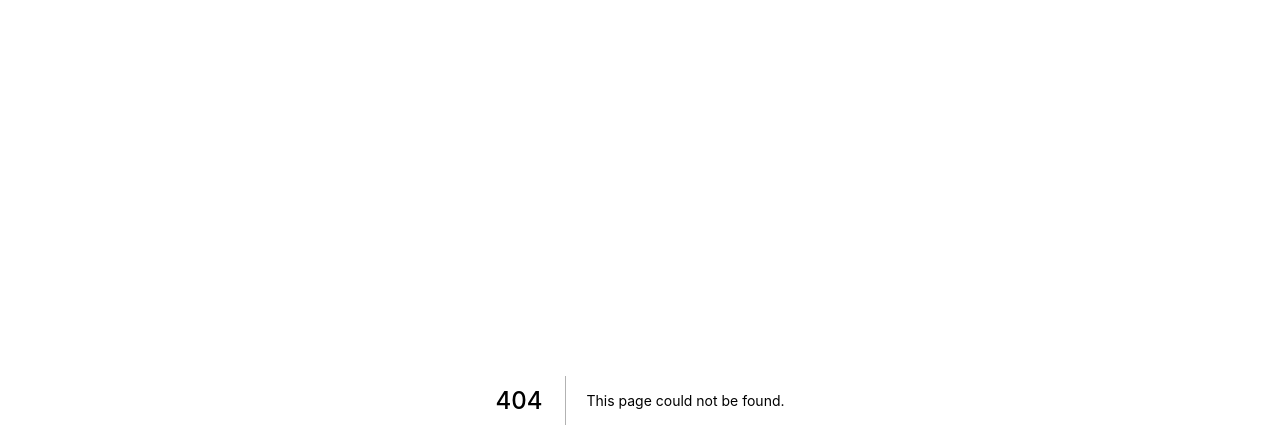
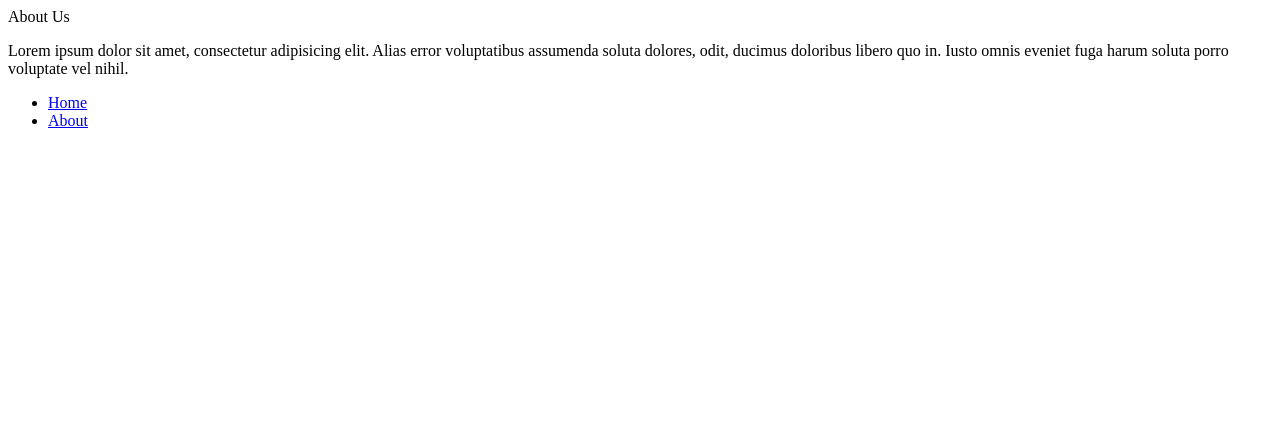
Before and after one commit to jsartisan/nextjs-demo, a Next.js app: page /about in a window 1280 px wide. Before the commit this address had no page. Shown: the top 448 px of the page. Built offline with nearby package versions, Linux system fonts and the light colour scheme.

Commit message:
Routing 101

```diff
--- /dev/null
+++ b/pages/about.js
@@ -0,0 +1,12 @@
+import Link from 'next/link';
+
+export default () => (
+  <div>
+    <span>About Us</span>
+    <p>Lorem ipsum dolor sit amet, consectetur adipisicing elit. Alias error voluptatibus assumenda soluta dolores, odit, ducimus doloribus libero quo in. Iusto omnis eveniet fuga harum soluta porro voluptate vel nihil.</p>
+    <ul>
+      <li><Link href="/"><a>Home</a></Link></li>
+      <li><Link href="/about"><a>About</a></Link></li>
+    </ul>
+  </div>
+);
```
Also changed, not shown: pages/index.js (+11 -1 lines).
